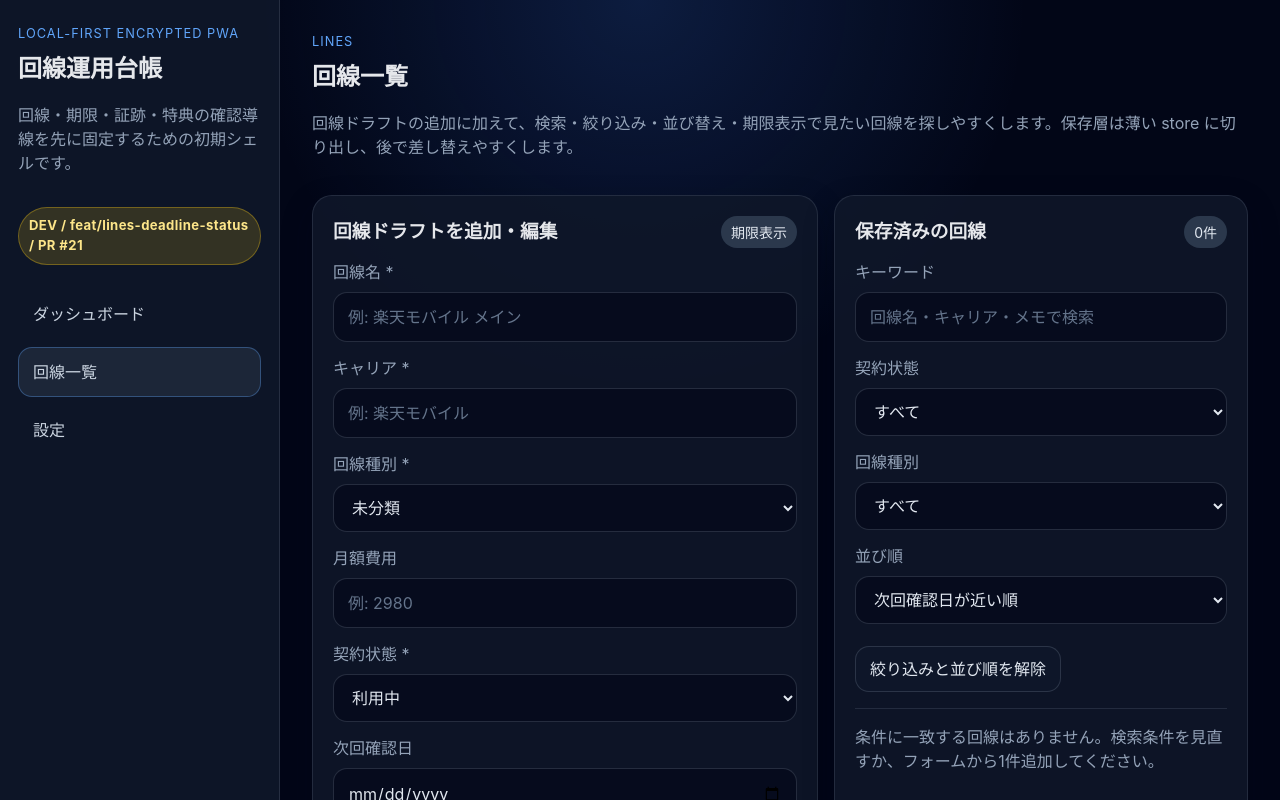
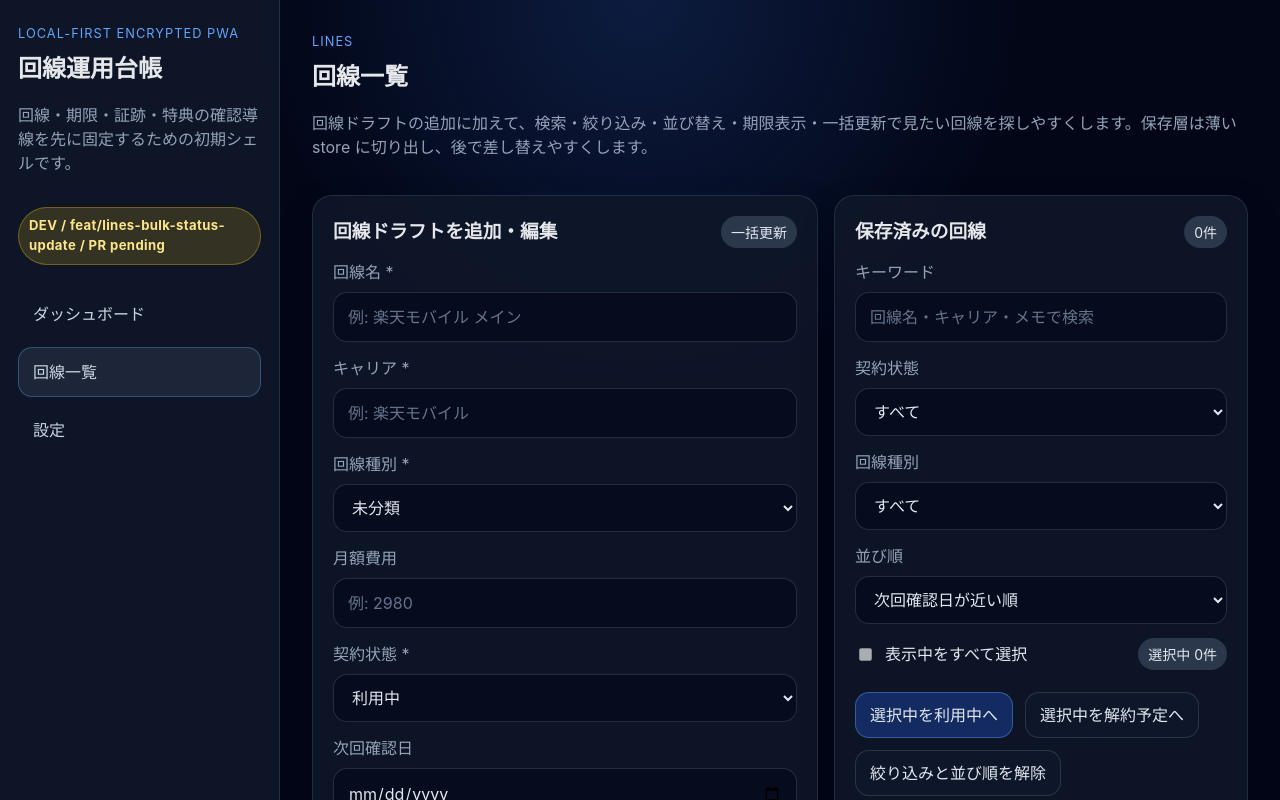
Before and after one commit to Driedsandwich/line-ops-ledger, a React (Vite) app: page /lines in a window 1280 px wide. Shown: the top 800 px of the page. Built offline with nearby package versions, Linux system fonts and the light colour scheme.

Commit message:
feat: add bulk status update to lines list

```diff
--- a/src/App.tsx
+++ b/src/App.tsx
@@ -6,7 +6,7 @@ const navItems = [
   { to: '/settings', label: '設定' },
 ];
 
-const devProgressLabel = 'DEV / feat/lines-deadline-status / PR #21';
+const devProgressLabel = 'DEV / feat/lines-bulk-status-update / PR pending';
 
 export function AppLayout(): JSX.Element {
   return (
--- a/src/pages/LinesPage.tsx
+++ b/src/pages/LinesPage.tsx
@@ -199,6 +199,7 @@ export function LinesPage(): JSX.Element {
   const [drafts, setDrafts] = useState<LineDraft[]>(() => lineDraftStore.load());
   const [filters, setFilters] = useState<FilterState>(initialFilterState);
   const [sortKey, setSortKey] = useState<SortKey>(initialSortKey);
+  const [selectedIds, setSelectedIds] = useState<string[]>([]);
   const [form, setForm] = useState<FormState>(initialFormState);
   const [editingId, setEditingId] = useState<string | null>(null);
   const [errorMessage, setErrorMessage] = useState<string | null>(null);
@@ -224,10 +225,14 @@ export function LinesPage(): JSX.Element {
     return [...filteredDrafts].sort((a, b) => compareBySortKey(a, b, sortKey));
   }, [filteredDrafts, sortKey]);
 
+  const visibleIds = useMemo(() => visibleDrafts.map((draft) => draft.id), [visibleDrafts]);
+  const selectedVisibleCount = useMemo(() => visibleIds.filter((id) => selectedIds.includes(id)).length, [visibleIds, selectedIds]);
+  const allVisibleSelected = visibleIds.length > 0 && selectedVisibleCount === visibleIds.length;
+
   const hasDrafts = visibleDrafts.length > 0;
   const countLabel = useMemo(() => `${visibleDrafts.length}件`, [visibleDrafts.length]);
   const submitLabel = editingId ? '更新する' : '保存する';
-  const cardBadge = editingId ? '編集中' : '期限表示';
+  const cardBadge = editingId ? '編集中' : '一括更新';
 
   function persist(nextDrafts: LineDraft[], options?: { previousDrafts?: LineDraft[]; undoLabel?: string }): void {
     setDrafts(nextDrafts);
@@ -314,6 +319,7 @@ export function LinesPage(): JSX.Element {
     setDrafts(undoState.drafts);
     setUndoState(null);
     setEditingId(null);
+    setSelectedIds([]);
     setForm(initialFormState);
     setErrorMessage(null);
     setSuccessMessage(`直前の操作（${undoState.label}）を元に戻しました。`);
@@ -324,9 +330,58 @@ export function LinesPage(): JSX.Element {
     setSortKey(initialSortKey);
   }
 
+  function toggleSelected(id: string): void {
+    setSelectedIds((current) => (current.includes(id) ? current.filter((item) => item !== id) : [...current, id]));
+  }
+
+  function toggleSelectAllVisible(): void {
+    setSelectedIds((current) => {
+      if (allVisibleSelected) {
+        return current.filter((id) => !visibleIds.includes(id));
+      }
+
+      return Array.from(new Set([...current, ...visibleIds]));
+    });
+  }
+
+  function applyBulkStatus(nextStatus: LineStatus): void {
+    resetMessages();
+
+    if (selectedIds.length === 0) {
+      setErrorMessage('一括変更する回線を選択してください。');
+      return;
+    }
+
+    const selectedSet = new Set(selectedIds);
+    const nextDrafts = drafts.map((draft) =>
+      selectedSet.has(draft.id)
+        ? updateLineDraft(draft, {
+            lineName: draft.lineName,
+            carrier: draft.carrier,
+            lineType: draft.lineType,
+            monthlyCost: draft.monthlyCost,
+            status: nextStatus,
+            memo: draft.memo,
+            nextReviewDate: draft.nextReviewDate,
+          })
+        : draft,
+    );
+
+    persist(nextDrafts, {
+      previousDrafts: drafts,
+      undoLabel: `一括変更: ${selectedIds.length}件を${nextStatus}へ更新`,
+    });
+    setSelectedIds([]);
+    setSuccessMessage(`${selectedIds.length}件の契約状態を「${nextStatus}」へ更新しました。`);
+  }
+
   useEffect(() => {
     lineDraftStore.ensureCurrentVersion();
   }, []);
+
+  useEffect(() => {
+    setSelectedIds((current) => current.filter((id) => drafts.some((draft) => draft.id === id)));
+  }, [drafts]);
 
   useEffect(() => {
     function onKeyDown(event: KeyboardEvent): void {
@@ -399,6 +454,8 @@ export function LinesPage(): JSX.Element {
       undoLabel: target ? `削除: ${target.lineName}` : '削除',
     });
 
+    setSelectedIds((current) => current.filter((id) => id !== draftId));
+
     if (editingId === draftId) {
       resetForm();
     }
@@ -418,7 +475,7 @@ export function LinesPage(): JSX.Element {
           <p className="eyebrow">Lines</p>
           <h2>回線一覧</h2>
           <p className="page__lead">
-            回線ドラフトの追加に加えて、検索・絞り込み・並び替え・期限表示で見たい回線を探しやすくします。保存層は薄い store に切り出し、後で差し替えやすくします。
+            回線ドラフトの追加に加えて、検索・絞り込み・並び替え・期限表示・一括更新で見たい回線を探しやすくします。保存層は薄い store に切り出し、後で差し替えやすくします。
           </p>
         </div>
       </header>
@@ -536,7 +593,21 @@ export function LinesPage(): JSX.Element {
               </select>
             </label>
 
+            <div className="bulk-toolbar field--full">
+              <label className="bulk-checkbox">
+                <input type="checkbox" checked={allVisibleSelected} onChange={toggleSelectAllVisible} disabled={visibleIds.length === 0} />
+                <span>表示中をすべて選択</span>
+              </label>
+              <span className="badge">選択中 {selectedIds.length}件</span>
+            </div>
+
             <div className="button-row field--full button-row--tight">
+              <button type="button" className="button button--primary" onClick={() => applyBulkStatus('利用中')}>
+                選択中を利用中へ
+              </button>
+              <button type="button" className="button" onClick={() => applyBulkStatus('解約予定')}>
+                選択中を解約予定へ
+              </button>
               <button type="button" className="button" onClick={resetFilters}>絞り込みと並び順を解除</button>
             </div>
           </div>
@@ -547,11 +618,15 @@ export function LinesPage(): JSX.Element {
             <ul className="list list--drafts">
               {visibleDrafts.map((draft) => {
                 const deadlineStatus = getDeadlineStatus(draft.nextReviewDate);
+                const isSelected = selectedIds.includes(draft.id);
 
                 return (
-                  <li key={draft.id}>
-                    <div className="list__row">
-                      <strong>{draft.lineName}</strong>
+                  <li key={draft.id} className={isSelected ? 'list__item--selected' : ''}>
+                    <div className="list__row list__row--selectable">
+                      <label className="bulk-checkbox">
+                        <input type="checkbox" checked={isSelected} onChange={() => toggleSelected(draft.id)} />
+                        <strong>{draft.lineName}</strong>
+                      </label>
                       <span className={draft.status === '利用中' ? 'badge badge--ok' : 'badge'}>{draft.status}</span>
                     </div>
                     <div className="badge-row">
--- a/src/styles.css
+++ b/src/styles.css
@@ -209,6 +209,21 @@ textarea {
   flex-wrap: wrap;
 }
 
+.bulk-toolbar {
+  display: flex;
+  justify-content: space-between;
+  align-items: center;
+  gap: 12px;
+  flex-wrap: wrap;
+}
+
+.bulk-checkbox {
+  display: inline-flex;
+  align-items: center;
+  gap: 10px;
+  color: #e2e8f0;
+}
+
 .list {
   list-style: none;
   padding: 0;
@@ -225,8 +240,16 @@ textarea {
   background: rgba(2, 6, 23, 0.45);
 }
 
+.list__item--selected {
+  border: 1px solid rgba(96, 165, 250, 0.35);
+}
+
 .list--drafts li {
   gap: 8px;
+}
+
+.list__row--selectable {
+  align-items: flex-start;
 }
 
 .stats-row {
@@ -395,7 +418,8 @@ textarea {
     grid-template-columns: 1fr;
   }
 
-  .notice--undo {
+  .notice--undo,
+  .bulk-toolbar {
     flex-direction: column;
     align-items: flex-start;
   }
```
Also changed, not shown: 3 other files (tests, documents, lock files or other folders).
